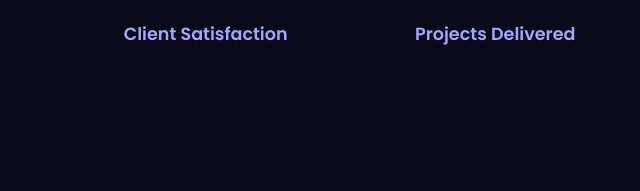
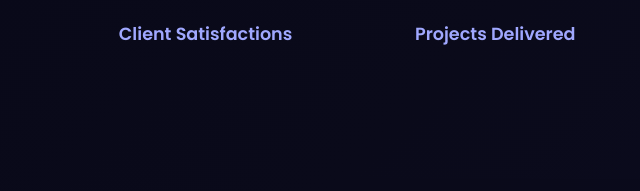
Before and after one commit to epucumavin4-bot/Wix-company, a plain HTML site: page index.html in a window 1280 px wide. Shown: the part 2275-2466 px from the top of the page, 0-640 px from the left. Drawn offline with Linux system fonts and the light colour scheme.

Commit message:
Update index.html

```diff
--- a/index.html
+++ b/index.html
@@ -850,7 +850,7 @@
                     </svg>
                     <div class="stat-number">95%</div>
                 </div>
-                <div class="stat-label">Client Satisfaction</div>
+                <div class="stat-label">Client Satisfactions</div>
             </div>
 
             <div class="stat-item">
```
